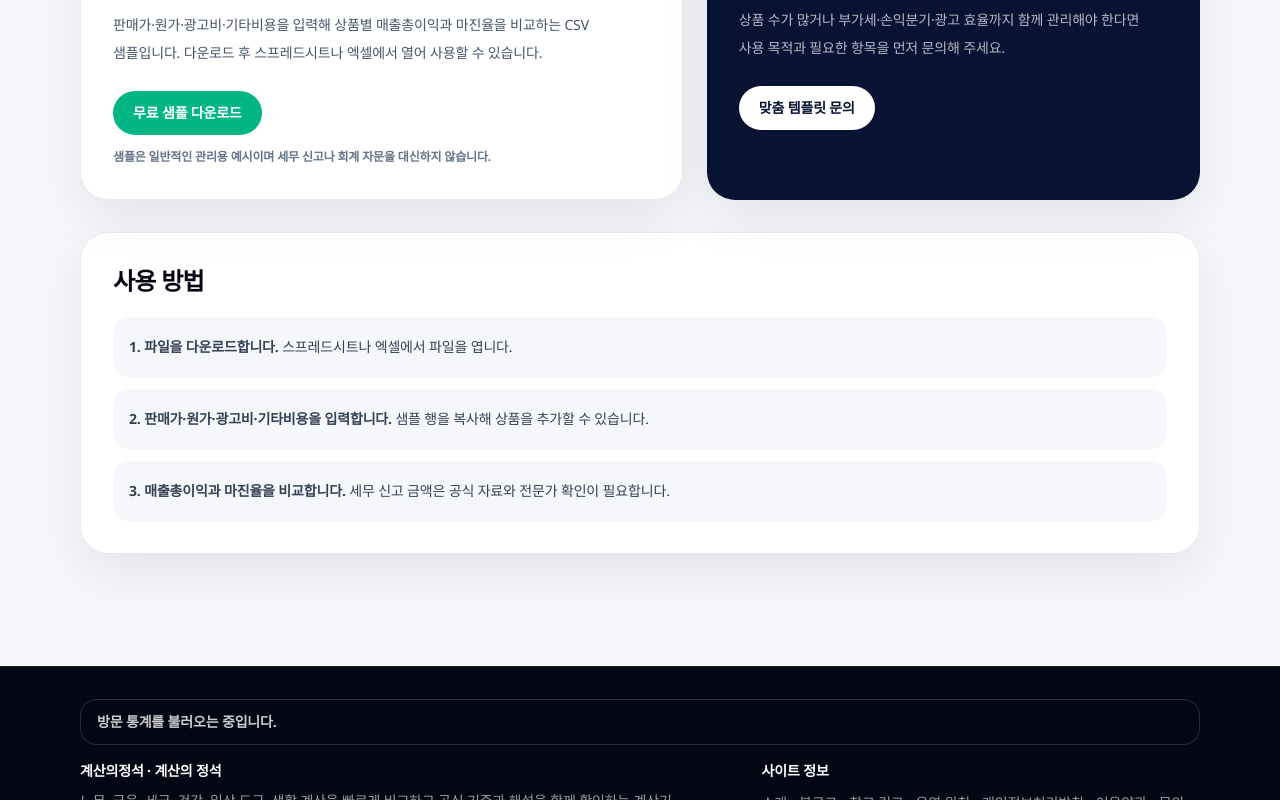
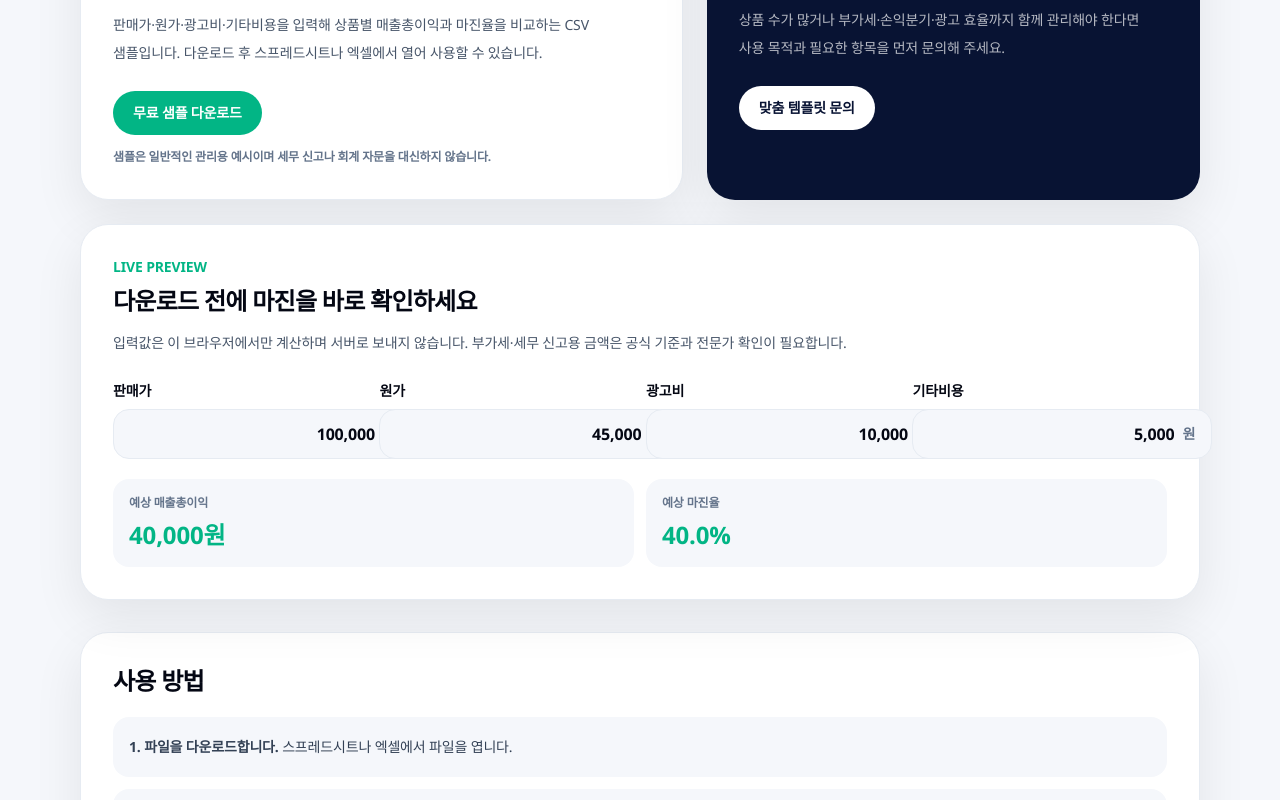
Before and after one commit to danniel-choi/abacusbox, a Next.js app: page /resources/business-template in a window 1280 px wide. Shown: the part 539-1339 px from the top of the page. Built offline with nearby package versions, Linux system fonts and the light colour scheme; no server answers.

Commit message:
feat: add live business margin preview

```diff
--- a/components/BusinessTemplateClient.tsx
+++ b/components/BusinessTemplateClient.tsx
@@ -1,6 +1,7 @@
 "use client";
 
 import Link from "next/link";
+import { useMemo, useRef, useState } from "react";
 import { trackAnalyticsEvent } from "@/lib/analytics";
 
 const csvContent = [
@@ -12,6 +13,22 @@ const csvContent = [
   .join("\n");
 
 export function BusinessTemplateClient() {
+  const [inputs, setInputs] = useState({ price: "100000", cost: "45000", ads: "10000", other: "5000" });
+  const previewStarted = useRef(false);
+  const values = useMemo(() => {
+    const price = toNumber(inputs.price);
+    const profit = price - toNumber(inputs.cost) - toNumber(inputs.ads) - toNumber(inputs.other);
+    return { profit, margin: price > 0 ? (profit / price) * 100 : 0 };
+  }, [inputs]);
+
+  function updateInput(key: keyof typeof inputs, value: string) {
+    setInputs((current) => ({ ...current, [key]: value.replace(/[^0-9]/g, "") }));
+    if (!previewStarted.current) {
+      previewStarted.current = true;
+      trackAnalyticsEvent("template_preview_start", { template: "business_margin_csv" });
+    }
+  }
+
   function downloadTemplate() {
     const blob = new Blob([`\uFEFF${csvContent}`], { type: "text/csv;charset=utf-8" });
     const url = URL.createObjectURL(blob);
@@ -20,6 +37,7 @@ export function BusinessTemplateClient() {
     anchor.download = "abacusbox-business-margin-template.csv";
     anchor.click();
     URL.revokeObjectURL(url);
+    if (previewStarted.current) trackAnalyticsEvent("template_preview_complete", { template: "business_margin_csv" });
     trackAnalyticsEvent("template_download", { template: "business_margin_csv" });
   }
 
@@ -45,6 +63,45 @@ export function BusinessTemplateClient() {
           맞춤 템플릿 문의
         </Link>
       </aside>
+
+      <section className="rounded-[28px] border border-line bg-white p-6 shadow-panel sm:p-8 lg:col-span-2">
+        <div className="max-w-3xl">
+          <p className="text-sm font-extrabold text-brand">LIVE PREVIEW</p>
+          <h2 className="mt-2 text-2xl font-extrabold text-ink">다운로드 전에 마진을 바로 확인하세요</h2>
+          <p className="mt-3 text-sm font-medium leading-7 text-slate-600">입력값은 이 브라우저에서만 계산하며 서버로 보내지 않습니다. 부가세·세무 신고용 금액은 공식 기준과 전문가 확인이 필요합니다.</p>
+        </div>
+        <div className="mt-6 grid gap-3 sm:grid-cols-2 lg:grid-cols-4">
+          <PreviewInput label="판매가" value={inputs.price} onChange={(value) => updateInput("price", value)} />
+          <PreviewInput label="원가" value={inputs.cost} onChange={(value) => updateInput("cost", value)} />
+          <PreviewInput label="광고비" value={inputs.ads} onChange={(value) => updateInput("ads", value)} />
+          <PreviewInput label="기타비용" value={inputs.other} onChange={(value) => updateInput("other", value)} />
+        </div>
+        <div className="mt-5 grid gap-3 sm:grid-cols-2">
+          <Metric label="예상 매출총이익" value={`${Math.round(values.profit).toLocaleString("ko-KR")}원`} />
+          <Metric label="예상 마진율" value={`${values.margin.toFixed(1)}%`} />
+        </div>
+      </section>
     </div>
   );
 }
+
+function toNumber(value: string) {
+  const parsed = Number(value);
+  return Number.isFinite(parsed) ? parsed : 0;
+}
+
+function PreviewInput({ label, value, onChange }: { label: string; value: string; onChange: (value: string) => void }) {
+  return (
+    <label className="grid gap-2">
+      <span className="text-sm font-extrabold text-ink">{label}</span>
+      <div className="flex items-center rounded-2xl border border-line bg-paper px-4 focus-within:border-brand">
+        <input inputMode="numeric" value={Number(value || 0).toLocaleString("ko-KR")} onChange={(event) => onChange(event.target.value)} className="h-12 min-w-0 flex-1 bg-transparent text-right font-bold text-ink outline-none" aria-label={`${label} 원`} />
+        <span className="ml-2 text-sm font-bold text-slate-500">원</span>
+      </div>
+    </label>
+  );
+}
+
+function Metric({ label, value }: { label: string; value: string }) {
+  return <div className="rounded-2xl bg-paper p-4"><p className="text-xs font-extrabold text-slate-500">{label}</p><p className="mt-2 text-2xl font-extrabold text-brand">{value}</p></div>;
+}
```
